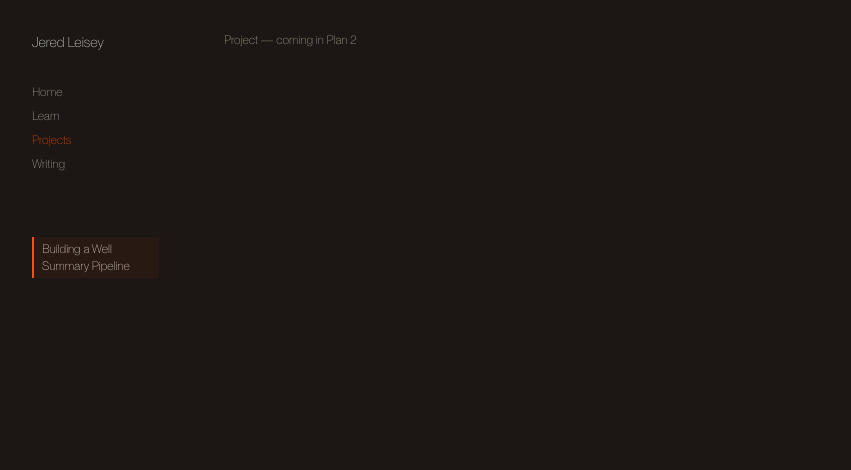
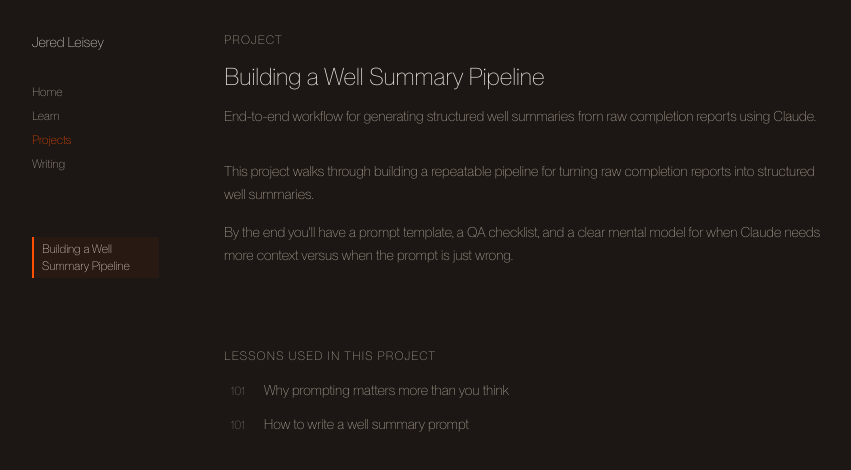
Before and after one commit to jeredleisey/jeredleisey-next, a Next.js app: page /projects/well-summary-pipeline in a window 1280 px wide. Shown: the top 470 px of the page, without its empty margins (0-851 px from the left). Built offline with nearby package versions, Linux system fonts and the light colour scheme.

Commit message:
feat: implement Project page with MDX and lesson cross-references

```diff
--- a/app/projects/[project]/page.tsx
+++ b/app/projects/[project]/page.tsx
@@ -1,3 +1,40 @@
-export default function ProjectPage() {
-  return <div className="p-pad-2 text-my-stone text-xs">Project — coming in Plan 2</div>;
+import { notFound } from 'next/navigation';
+import { MDXRemote } from 'next-mdx-remote/rsc';
+import { getProject, getAllProjects } from '@/lib/content';
+import { LessonRefs } from '@/components/LessonRefs';
+
+export async function generateStaticParams() {
+  return getAllProjects().map((p) => ({ project: p.slug }));
 }
+
+export default async function ProjectPage({ params }: { params: Promise<{ project: string }> }) {
+  const { project: projectSlug } = await params;
+  const project = getProject(projectSlug);
+  if (!project) notFound();
+
+  return (
+    <div className="p-pad-2 max-w-2xl">
+      <div className="mb-8">
+        <p className="text-my-stone text-xs uppercase tracking-widest mb-3">Project</p>
+        <h1 className="text-my-cream text-2xl font-light leading-snug">
+          {project.metadata.title}
+        </h1>
+        <p className="text-my-stone text-sm mt-3 leading-relaxed">
+          {project.metadata.description}
+        </p>
+      </div>
+
+      <div className="prose prose-invert prose-sm max-w-none
+        prose-headings:font-light prose-headings:text-my-cream
+        prose-p:text-my-stone prose-p:leading-relaxed
+        prose-a:text-my-orange prose-a:no-underline hover:prose-a:text-my-cream
+        prose-strong:text-my-cream prose-strong:font-normal
+        prose-code:text-my-amber prose-code:bg-my-espresso/50 prose-code:px-1 prose-code:rounded
+        prose-pre:bg-my-espresso/50 prose-pre:border prose-pre:border-my-espresso/30">
+        <MDXRemote source={project.content} />
+      </div>
+
+      <LessonRefs refs={project.lessonRefs} />
+    </div>
+  );
+}
--- /dev/null
+++ b/components/LessonRefs.tsx
@@ -0,0 +1,35 @@
+import Link from 'next/link';
+import type { LessonRef } from '@/lib/types';
+
+interface LessonRefsProps {
+  refs: LessonRef[];
+}
+
+export function LessonRefs({ refs }: LessonRefsProps) {
+  if (refs.length === 0) return null;
+
+  return (
+    <div className="border-t border-my-espresso/30 mt-12 pt-8">
+      <h2 className="text-my-stone text-xs uppercase tracking-widest mb-4">
+        Lessons used in this project
+      </h2>
+      <ul className="flex flex-col gap-3">
+        {refs.map((ref) => (
+          <li key={ref.href}>
+            <Link
+              href={ref.href}
+              className="group flex items-baseline gap-3"
+            >
+              <span className="text-my-stone/60 text-xs border border-my-espresso/40 px-1.5 py-0.5 rounded shrink-0">
+                {ref.level}
+              </span>
+              <span className="text-my-stone text-sm group-hover:text-my-orange transition-colors">
+                {ref.lessonTitle}
+              </span>
+            </Link>
+          </li>
+        ))}
+      </ul>
+    </div>
+  );
+}
```
